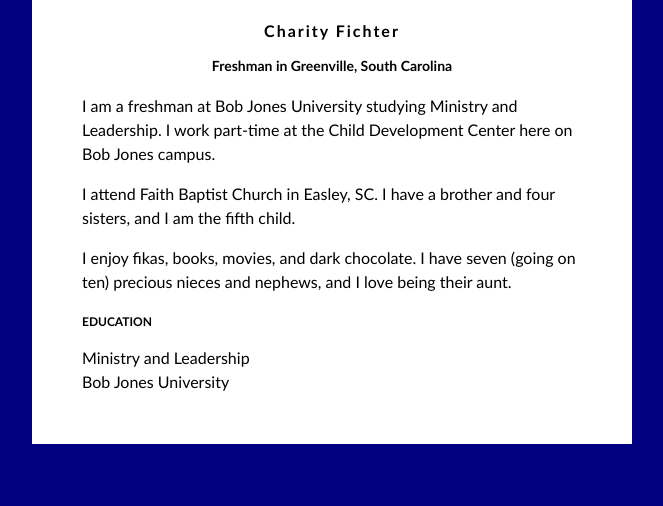
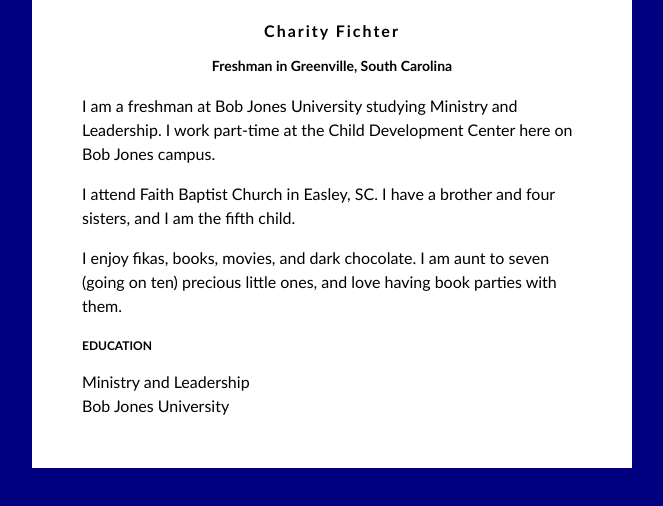
Before and after one commit to corporaljerry/corporaljerry.github.io, a plain HTML site: page index.html in a window 1280 px wide. Shown: the whole page, without its empty margins (308-971 px from the left). Drawn offline with Linux system fonts and the light colour scheme.

Commit message:
Update index.html

```diff
--- a/index.html
+++ b/index.html
@@ -38,7 +38,7 @@ h3 {
             I attend Faith Baptist Church in Easley, SC. I have a brother and four sisters, and I am the fifth child.
          </p>
          <p>
-            I enjoy fikas, books, movies, and dark chocolate. I have seven (going on ten) precious nieces and nephews, and I love being their aunt.
+            I enjoy fikas, books, movies, and dark chocolate. I am aunt to seven (going on ten) precious little ones, and love having book parties with them.
          </p>
         <h3>EDUCATION</h3>
         Ministry and Leadership<br />
```
